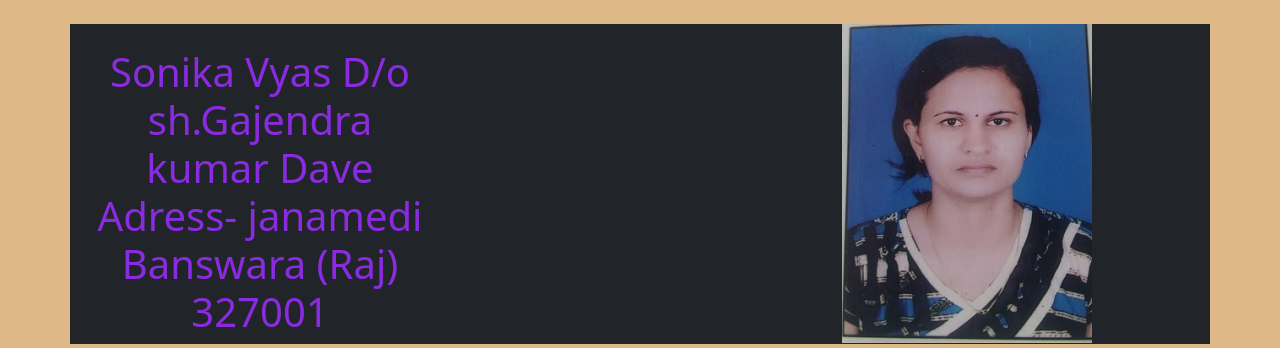
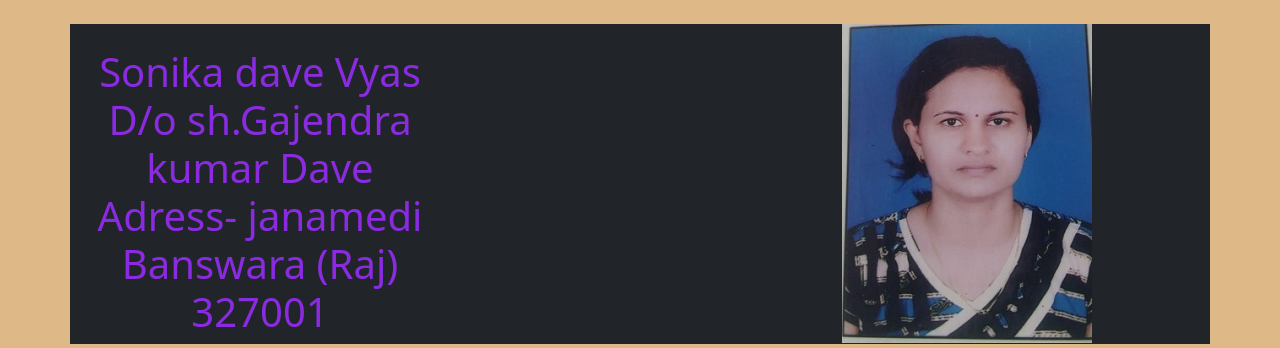
Before and after one commit to Gkdave/gktemp_inheri, a Django app: page / in a window 1280 px wide. Shown: the part 112-460 px from the top of the page. Run offline with Django 3.2, Linux system fonts and the light colour scheme; some libraries are stand-ins or nearby versions.

Commit message:
Add sirname

```diff
--- a/core/templates/core/sonika.html
+++ b/core/templates/core/sonika.html
@@ -1,5 +1,5 @@
 {% extends 'core/base.html' %} {% load static %} {% block title %}
-<h1> Sonika Vyas D/o {{block.super}}</h1> {% endblock title %}{% block image %} <img src="{%  static 'core\images\sonika1.jpg' %}" alt="sonika"> {% endblock image %}{% block content %}{{block.super}}{% endblock content %} {% block content1 %}
+<h1> Sonika dave Vyas D/o {{block.super}}</h1> {% endblock title %}{% block image %} <img src="{%  static 'core\images\sonika1.jpg' %}" alt="sonika"> {% endblock image %}{% block content %}{{block.super}}{% endblock content %} {% block content1 %}
 <th scope="row">Marks obtain </th>
 <td>{{datas.hin}}</td>
 <td>{{datas.eng}}</td>
```
